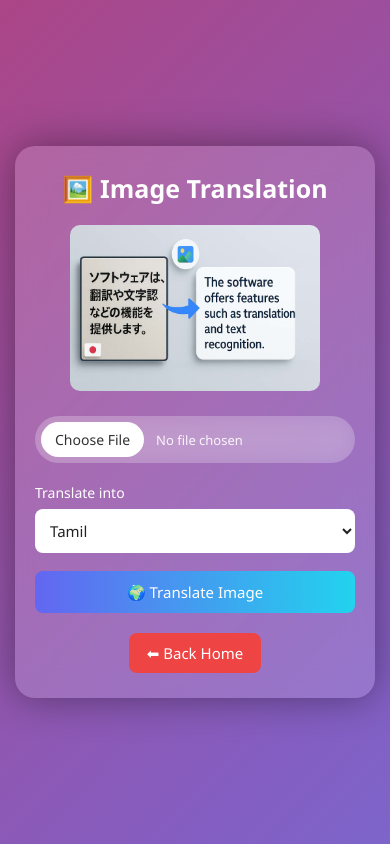
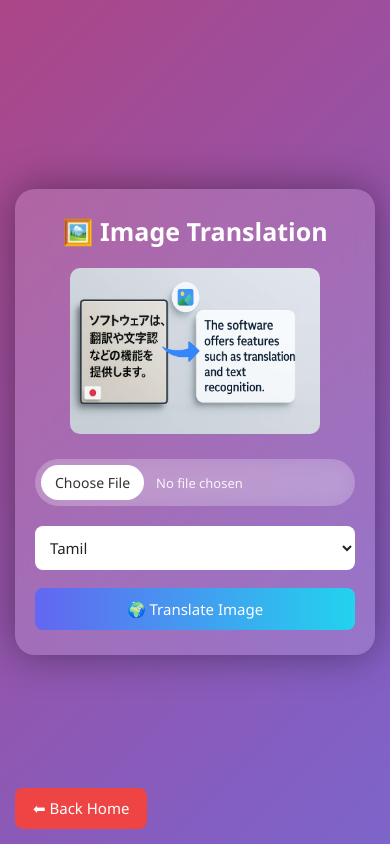
Before and after one commit to yuvashreedhanasekaren-coder/AI-Translator, a Flask app: page /image in a window 390 px wide. Run offline with Flask 3, Linux system fonts and the light colour scheme.

Commit message:
Fix image translation page layout

```diff
--- a/templates/image.html
+++ b/templates/image.html
@@ -1,4 +1,3 @@
-
 <!DOCTYPE html>
 <html lang="en">
 <head>
@@ -150,13 +149,28 @@
             overflow-wrap: anywhere;
         }
 
+        /* Back Home: fixed at bottom-left */
         .back {
             position: fixed;
             bottom: 20px;
             left: 20px;
+            z-index: 1000;
+
+            display: inline-flex;
+            align-items: center;
+            justify-content: center;
+
             width: auto;
             padding: 10px 18px;
+            border: none;
+            border-radius: 8px;
+
             background: #ef4444;
+            color: white;
+            text-decoration: none;
+            font-size: 15px;
+            line-height: 1.4;
+            transition: background 0.3s;
         }
 
         .back:hover {
@@ -168,13 +182,16 @@
                 padding: 25px 20px;
             }
 
-            .back {
-                position: static;
-                margin-top: 20px;
+            body {
+                flex-direction: column;
             }
 
-            body {
-                flex-direction: column;
+            /* Keep Back Home fixed on mobile too */
+            .back {
+                position: fixed;
+                bottom: 15px;
+                left: 15px;
+                margin-top: 0;
             }
         }
     </style>
@@ -224,9 +241,9 @@
                 </div>
             </div>
 
-        <label for="target_lang" class="language-label">
+            <!-- <label for="target_lang" class="language-label">
                 Translate into
-        </label>
+            </label>  -->
 
             <select name="target_lang" id="target_lang" required>
                 <option value="ta">Tamil</option>
@@ -241,13 +258,12 @@
 
         </form>
 
-    <a href="{{ url_for('home') }}">
-        <button type="button" class="back">
+    </div>
+
+    <!-- Outside the container so it stays at the screen corner -->
+    <a href="{{ url_for('home') }}" class="back">
         ⬅ Back Home
-        </button>
     </a>
-
-</div>
 
     <script>
         const input = document.getElementById("imageInput");
```
Lines whose indentation alone changed are shown as unchanged.
